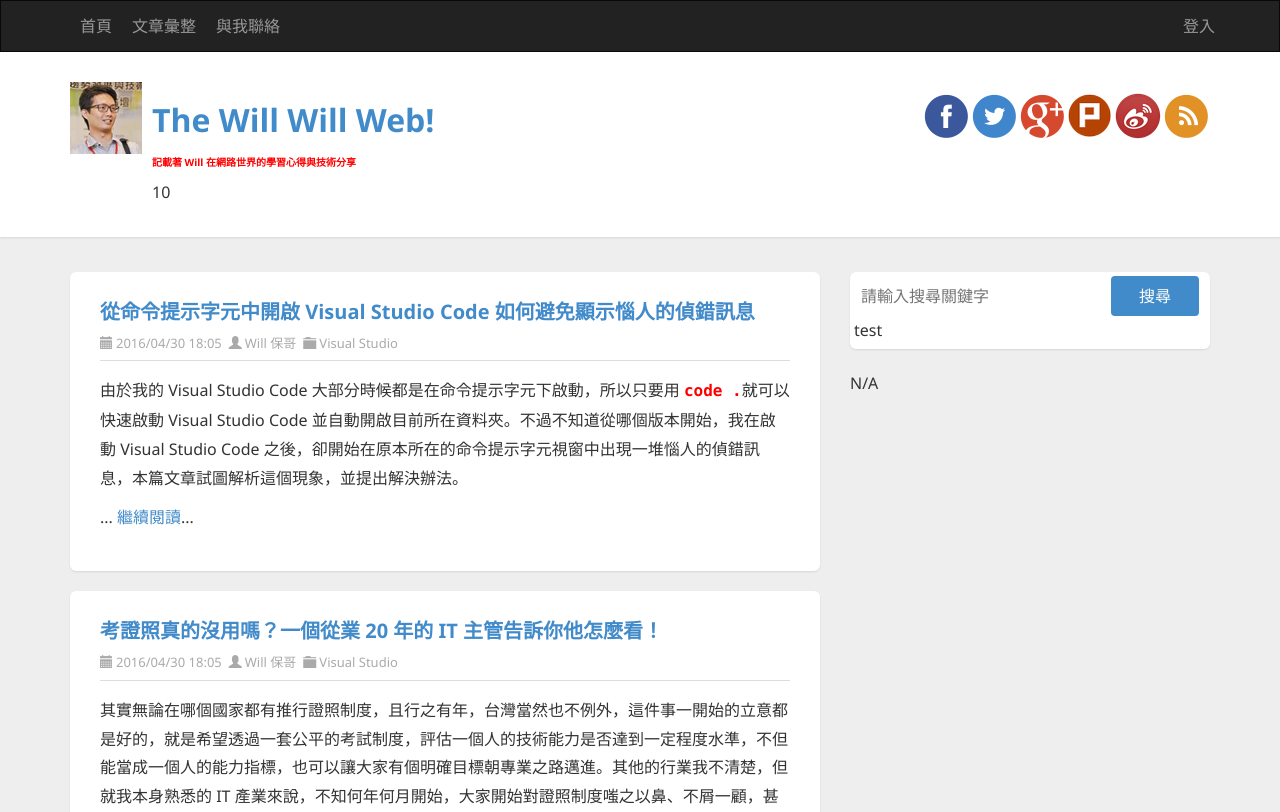
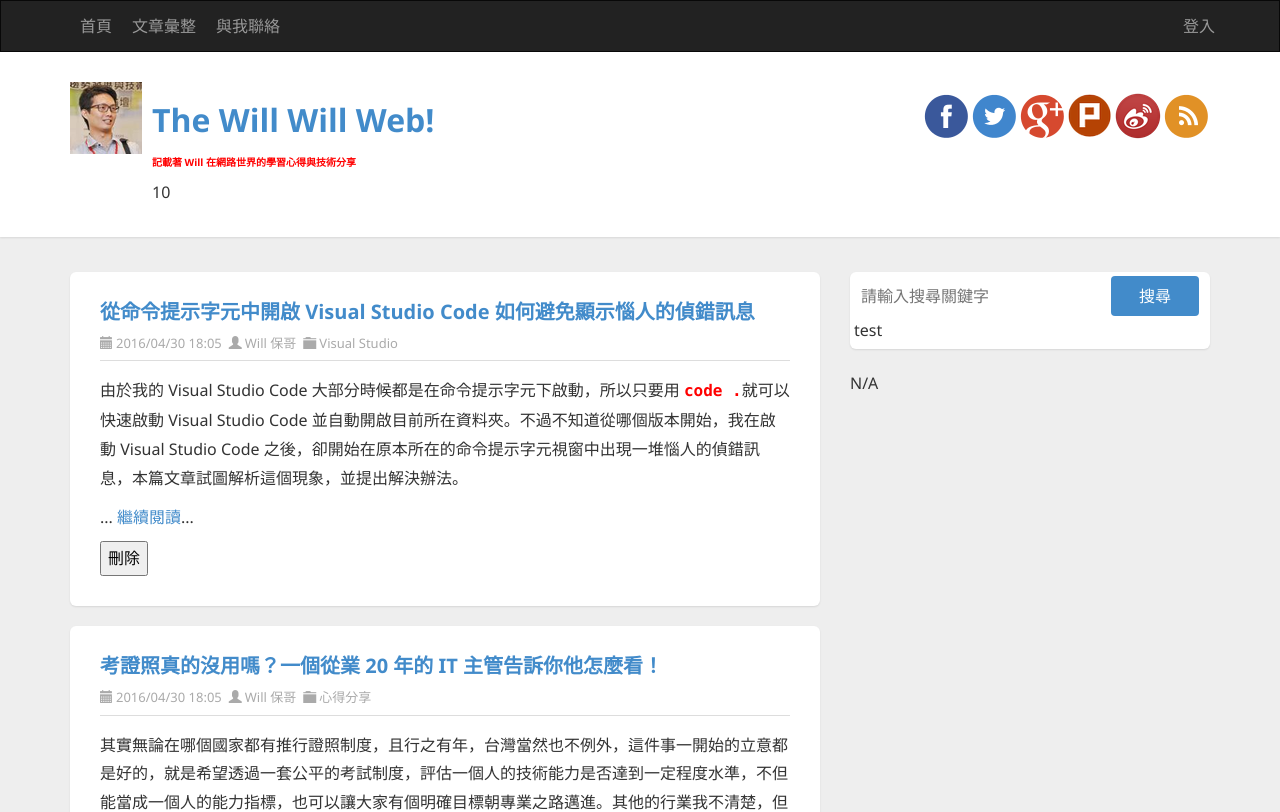
Before and after one commit to myericho/ng2Rookie, an Angular app: page / in a window 1280 px wide. Shown: the top 812 px of the page. Built offline with nearby package versions, Linux system fonts and the light colour scheme.

Commit message:
@output應用及事件emit 刪除文章

```diff
--- a/src/app/app.component.html
+++ b/src/app/app.component.html
@@ -12,6 +12,7 @@
         <!-- Article START-->
         <app-article *ngFor="let item of data"
         [item] = "item"
+        (delete) = "doDeleteArticle(item)"
         ></app-article>
         <!-- Article END-->
 
--- a/src/app/app.component.ts
+++ b/src/app/app.component.ts
@@ -9,6 +9,15 @@
 
   private _title = 'app works!';
   keyword: string = 'test';
+
+  doDeleteArticle(item) {
+    let idx = this.data.indexOf(item);
+    this.data.splice(idx, 1);
+  }
+  doSearch(keyword: string) {
+    this.keyword = keyword;
+  }
+
   data = [
     {
       "href": "http://blog.miniasp.com/post/2016/04/30/Visual-Studio-Code-from-Command-Prompt-notes.aspx",
@@ -64,13 +73,7 @@
       "category-link": "http://blog.miniasp.com/category/%E5%89%8D%E7%AB%AF%E5%B7%A5%E7%A8%8B%E7%A0%94%E7%A9%B6.aspx",
       "summary": "<p>今年有越來越多企業開始跟我們接洽企業內訓的事，想請我幫他們培訓前端工程師，但你知道一個好的前端工程師絕對不是兩三個月可以養成的，需要多年的努力與磨練才會有點成績。而這幾年可謂<strong>前端正夯</strong>，有為數不少的人開始大規模的往前端開發移動，而我被問到最多的問題就是「請問 JavaScript 要怎麼學？」或「請問 JavaScript 該怎樣入門？」諸如此類的問題。大家都知道，對於一門程式技術來說，「會寫」與「會教」是兩個截然不同的領域，會寫 JavaScript 的人到處都是，但是會教的人就相對少很多了。我這幾年教授 JavaScript 開發實戰課程已經超過 15 梯次，在將近 500 位學員裡面，我所看到的大部分學員都是對 JavaScript 不勝理解，普遍處於一種一知半解、模糊不清的狀態。另一方面，我在公司內部也帶過不少工程師，總是有人會想學習 JavaScript 但不知道如何入門的情況，這讓我陷入深思，該如何幫助一個人學習 JavaScript 從入門到精通呢？本篇文章將說說我個人的一些想法與建議。</p><p>... <a class='more' href='http://blog.miniasp.com/post/2016/02/02/JavaScript-novice-advice-and-learning-resources.aspx#continue'>繼續閱讀</a>...</p>"
     }
-]
-
-
-
-  doSearch(keyword: string) {
-    this.keyword = keyword;
-  }
+  ]
 
   // get title() {
 
--- a/src/app/article/article.component.html
+++ b/src/app/article/article.component.html
@@ -6,10 +6,10 @@
     <div class="post-info clearfix">
       <span class="post-date"><i class="glyphicon glyphicon-calendar"></i>2016/04/30 18:05</span>
       <span class="post-author"><i class="glyphicon glyphicon-user"></i><a href="http://blog.miniasp.com/author/will.aspx">{{item.author}}</a></span>
-      <span class="post-category"><i class="glyphicon glyphicon-folder-close"></i><a href="http://blog.miniasp.com/category/Visual-Studio.aspx">Visual Studio</a></span>
+      <span class="post-category"><i class="glyphicon glyphicon-folder-close"></i><a [href]="item.category-link" >{{item.category}}</a></span>
     </div>
   </header>
   <section class="post-body text" [innerHTML]="item.summary">
-
   </section>
+    <button (click)="doDelete(item)" >刪除</button>
 </article>
--- a/src/app/article/article.component.ts
+++ b/src/app/article/article.component.ts
@@ -1,4 +1,4 @@
-import { Component, OnInit, Input } from '@angular/core';
+import { Component, OnInit, Input ,Output,EventEmitter} from '@angular/core';
 
 @Component({
   selector: 'app-article',
@@ -7,12 +7,15 @@
 })
 export class ArticleComponent implements OnInit {
 
-  @Input()
-  item: any;
+  @Input() item: any;
+  @Output() delete = new EventEmitter<any>();
 
   constructor() { }
 
   ngOnInit() {
   }
 
+  doDelete(item){
+      this.delete.emit(item);
+  }
 }
```
